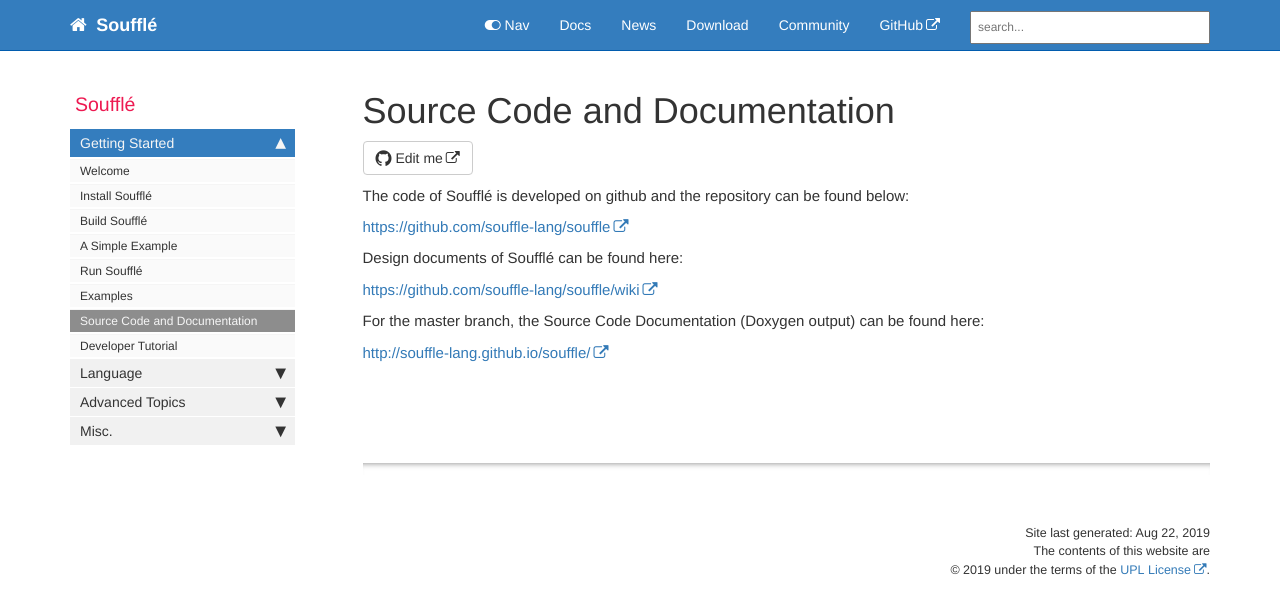
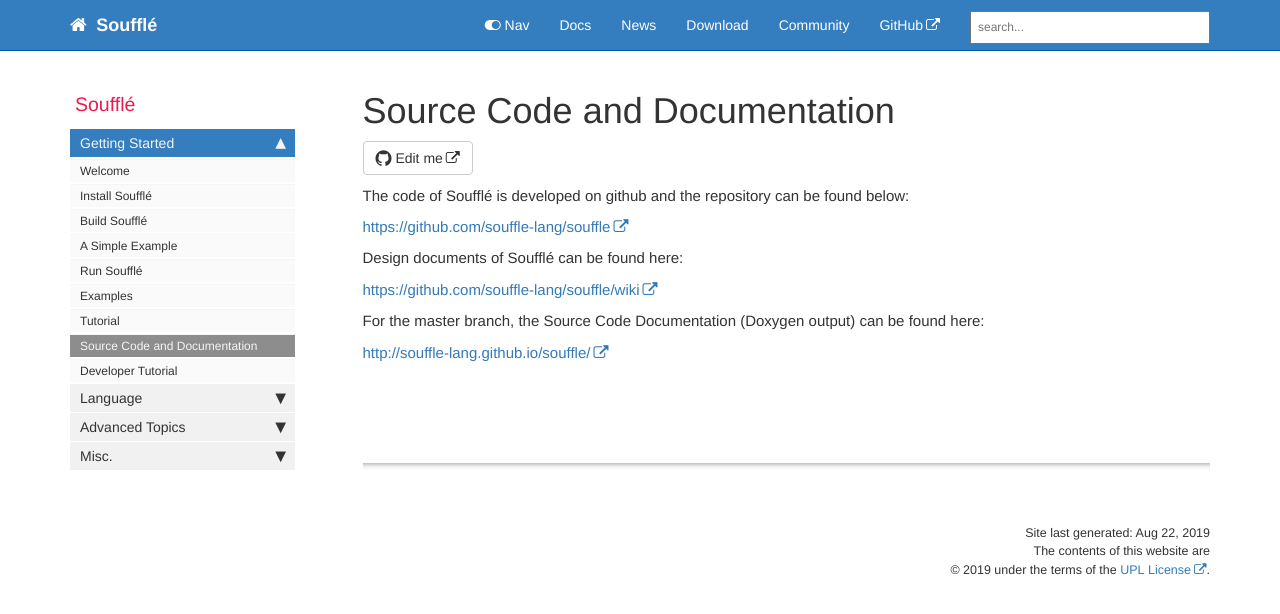
Before and after one commit to souffle-lang/souffle-lang.github.io, a Jekyll site: the page built from pages/docs/source.md, in a window 1280 px wide. Shown: the top 614 px of the page. Built offline with Jekyll 4.4.1, drawn with Linux system fonts in a browser that asks for light colours; comment, search, counter and statistics services are not loaded.

Commit message:
Add tutorial to sidebar

```diff
--- a/_data/sidebars/docs_sidebar.yml
+++ b/_data/sidebars/docs_sidebar.yml
@@ -45,6 +45,10 @@ entries:
 
     - title: Examples
       url: /examples
+      output: web, pdf
+
+    - title: Tutorial
+      url: /tutorial
       output: web, pdf
 
     - title: Source Code and Documentation
```
